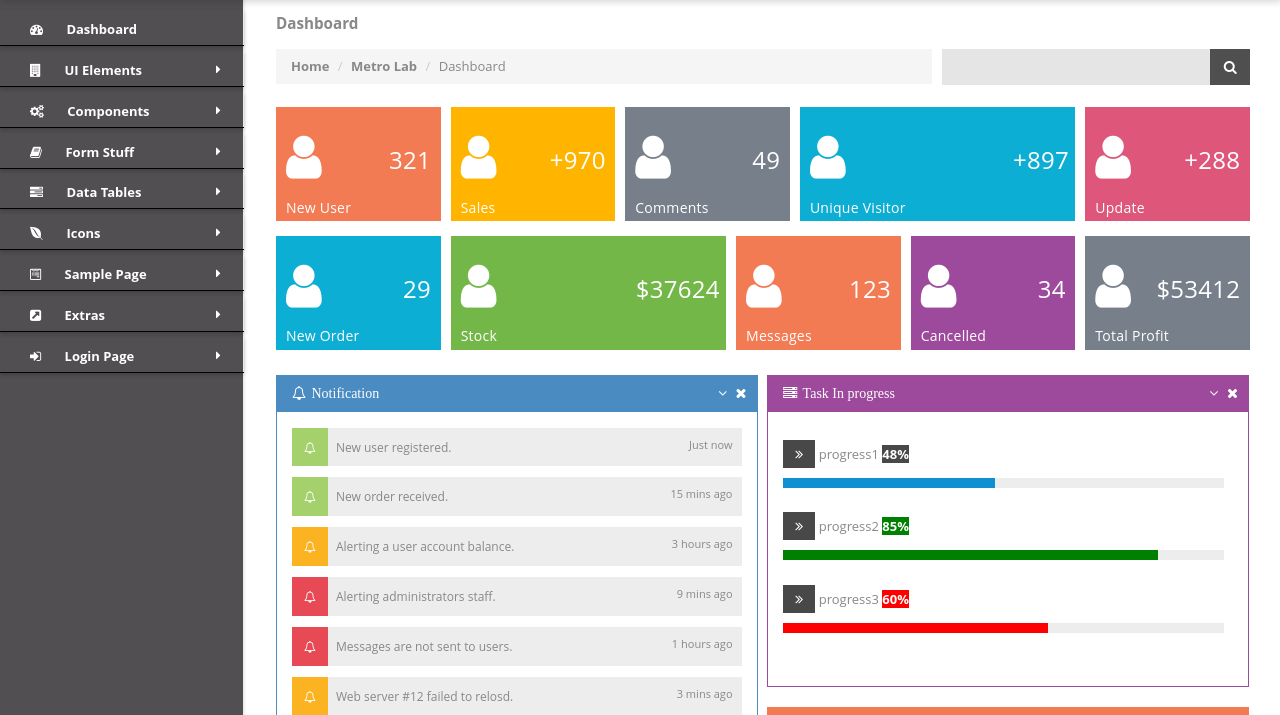
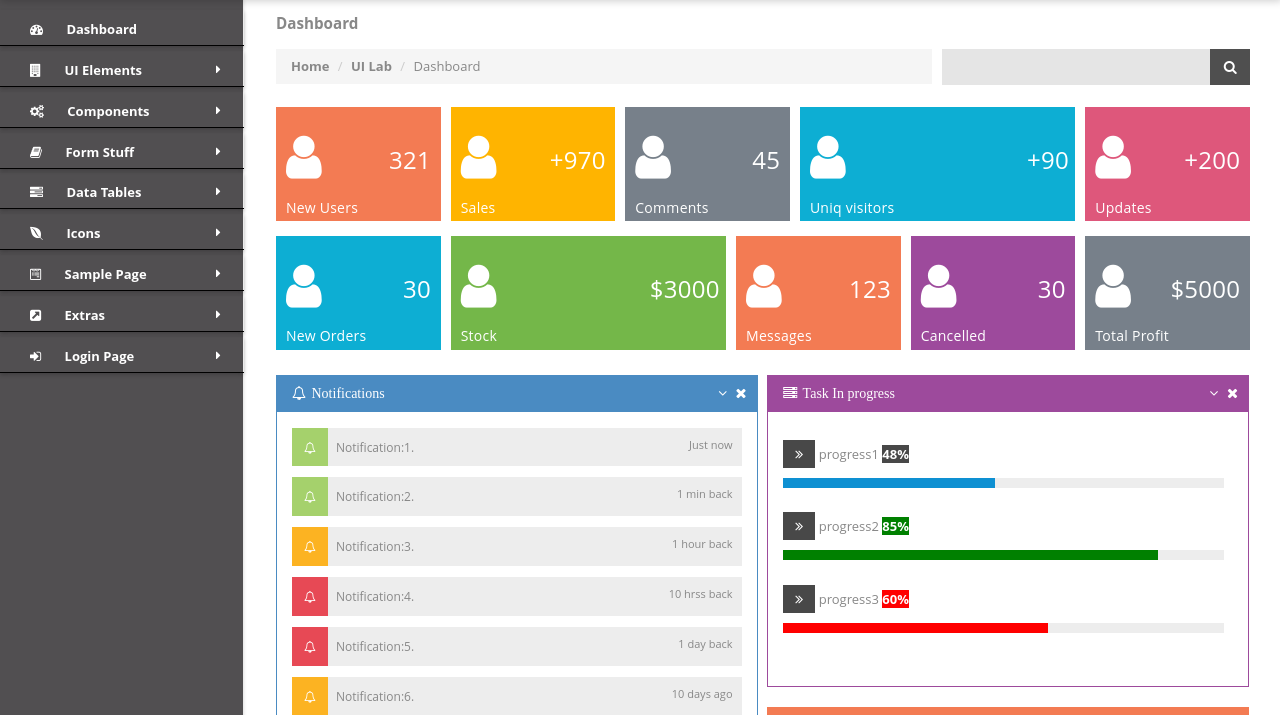
Before and after one commit to prasanthkumarlalapeta/HTML-CSS-ASSIGNMENT, a plain HTML site: page index.html in a window 1280 px wide. Shown: the part 73-788 px from the top of the page. Drawn offline with Linux system fonts and the light colour scheme.

Commit message:
Changes made by prasanthkumarlalapeta

```diff
--- a/index.html
+++ b/index.html
@@ -32,7 +32,7 @@
     <aside id="sider" class="page-sidebar">
        <section>
         <ul>
-          <li><a href="#">
+          <li class="current-tab"><a href="#">
                 <i class="fa fa-tachometer" aria-hidden="true"></i>
                 <span class="sidebar-span">Dashboard</span>
               </a>
@@ -103,10 +103,10 @@
                            <span class="divider">/</span>
                        </li>
                        <li>
-                           <a href="#">Metro Lab</a>
+                           <a href="#">UI Lab</a>
                            <span class="divider">/</span>
                        </li>
-                       <li class="current-tab">Dashboard</li>
+                       <li>Dashboard</li>
                        <li class="pull-right search">
                            <form action="#">
                                <div class="input-area search-input-area">
@@ -128,7 +128,7 @@
                         <a href="#">
                             <i class="fa fa-user icon-padding" aria-hidden="true"></i>
                             <div class="count">321</div>
-                            <div class="status">New User</div>
+                            <div class="status">New Users</div>
                         </a>
                     </div>
                     <div class="container-block container-block-yellow">
@@ -141,22 +141,22 @@
                     <div class="container-block container-block-grey">
                         <a href="#">
                             <i class="fa fa-user icon-padding" aria-hidden="true"></i>
-                            <div class="count">49</div>
+                            <div class="count">45</div>
                             <div class="status">Comments</div>
                         </a>
                     </div>
                     <div class="container-block container-block-blue double">
                         <a href="#">
                             <i class="fa fa-user icon-padding" aria-hidden="true"></i>
-                            <div class="count">+897</div>
-                            <div class="status">Unique Visitor</div>
+                            <div class="count">+90</div>
+                            <div class="status">Uniq visitors</div>
                         </a>
                     </div>
                     <div class="container-block container-block-red">
                         <a href="#">
                             <i class="fa fa-user icon-padding" aria-hidden="true"></i>
-                            <div class="count">+288</div>
-                            <div class="status">Update</div>
+                            <div class="count">+200</div>
+                            <div class="status">Updates</div>
                         </a>
                     </div>
               </div>
@@ -167,14 +167,14 @@
                     <div class="container-block container-block-blue">
                         <a href="#">
                             <i class="fa fa-user icon-padding" aria-hidden="true"></i>
-                            <div class="count">29</div>
-                            <div class="status">New Order</div>
+                            <div class="count">30</div>
+                            <div class="status">New Orders</div>
                         </a>
                     </div>
                     <div class="container-block container-block-green double">
                         <a href="#">
                             <i class="fa fa-user icon-padding" aria-hidden="true"></i>
-                            <div class="count">$37624</div>
+                            <div class="count">$3000</div>
                             <div class="status">Stock</div>
                         </a>
                     </div>
@@ -188,14 +188,14 @@
                     <div class="container-block container-block-purple">
                         <a href="#">
                             <i class="fa fa-user icon-padding" aria-hidden="true"></i>
-                            <div class="count">34</div>
+                            <div class="count">30</div>
                             <div class="status">Cancelled</div>
                         </a>
                     </div>
                     <div class="container-block container-block-grey ">
                         <a href="#">
                             <i class="fa fa-user icon-padding" aria-hidden="true"></i>
-                            <div class="count">$53412</div>
+                            <div class="count">$5000</div>
                             <div class="status">Total Profit</div>
                         </a>
                     </div>
@@ -213,7 +213,7 @@
 
                      <div class="widget blue">
                           <div class="widget-title">
-                               <h4><i class="fa fa-bell-o icon-padding" aria-hidden="true"></i> Notification </h4>
+                               <h4><i class="fa fa-bell-o icon-padding" aria-hidden="true"></i> Notifications </h4>
                             <span class="widget-options">
                                  <a href="#" class="fa fa-angle-down icon-padding" aria-hidden="true"></a>
                                  <a href="#" class="fa fa-times icon-padding" aria-hidden="true"></a>
@@ -223,44 +223,44 @@
                              <ul class="item-list"  style="overflow: hidden; width: auto; height: 320px;" data-always-visible="1">
                                  <li>
                                      <span class="main-label label-success"><i class="fa fa-bell-o icon-padding" aria-hidden="true"></i></span>
-                                     <span>New user registered.</span>
+                                     <span>Notification:1.</span>
                                      <div class="pull-right">
                                        <span class="small italic ">Just now</span>
                                      </div>
                                  </li>
                                  <li>
                                      <span class="main-label label-success"><i class="fa fa-bell-o icon-padding" aria-hidden="true"></i></span>
-                                     <span>New order received.</span>
+                                     <span>Notification:2.</span>
                                      <div class="pull-right">
-                                        <span class="small italic ">15 mins ago</span>
+                                        <span class="small italic ">1 min back</span>
                                      </div>
                                  </li>
                                  <li>
                                      <span class="main-label label-warning"><i class="fa fa-bell-o icon-padding" aria-hidden="true"></i></span>
-                                     <span>Alerting a user account balance.</span>
+                                     <span>Notification:3.</span>
                                      <div class="pull-right">
-                                        <span class="small italic ">3 hours ago</span>
+                                        <span class="small italic ">1 hour back</span>
                                      </div>
                                  </li>
                                  <li>
                                      <span class="main-label label-important"><i class="fa fa-bell-o icon-padding" aria-hidden="true"></i></span>
-                                     <span>Alerting administrators staff.</span>
+                                     <span>Notification:4.</span>
                                      <div class="pull-right">
-                                         <span class="small italic ">9 mins ago</span>
+                                         <span class="small italic ">10 hrss back</span>
                                      </div>
                                  </li>
                                  <li>
                                      <span class="main-label label-important"><i class="fa fa-bell-o icon-padding" aria-hidden="true"></i></span>
-                                     <span>Messages are not sent to users.</span>
+                                     <span>Notification:5.</span>
                                      <div class="pull-right">
-                                         <span class="small italic ">1 hours ago</span>
+                                         <span class="small italic ">1 day back</span>
                                      </div>
                                  </li>
                                  <li>
                                      <span class="main-label label-warning"><i class="fa fa-bell-o icon-padding" aria-hidden="true"></i></span>
-                                     <span>Web server #12 failed to relosd.</span>
+                                     <span>Notification:6.</span>
                                      <div class="pull-right">
-                                         <span class="small italic ">3 mins ago</span>
+                                         <span class="small italic ">10 days ago</span>
                                      </div>
                                  </li>
                               </ul>
```
